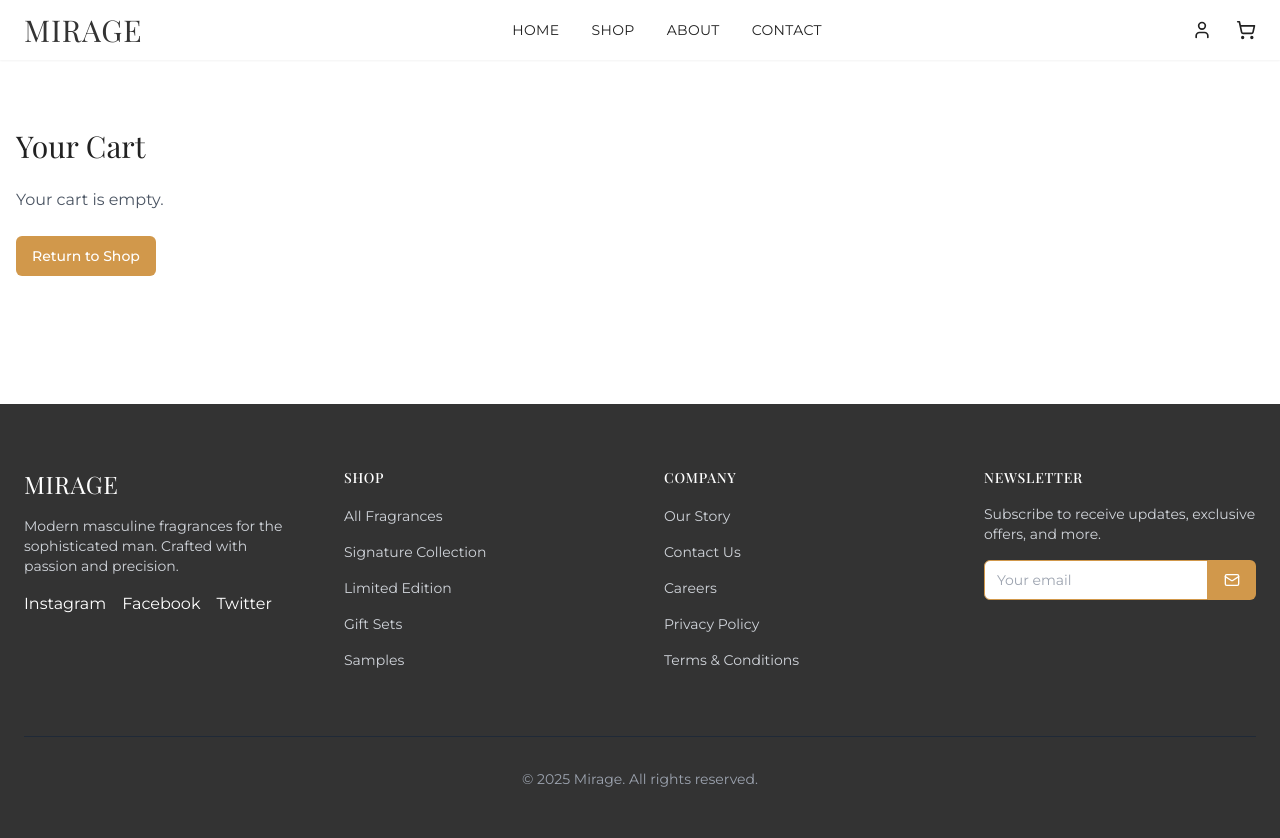
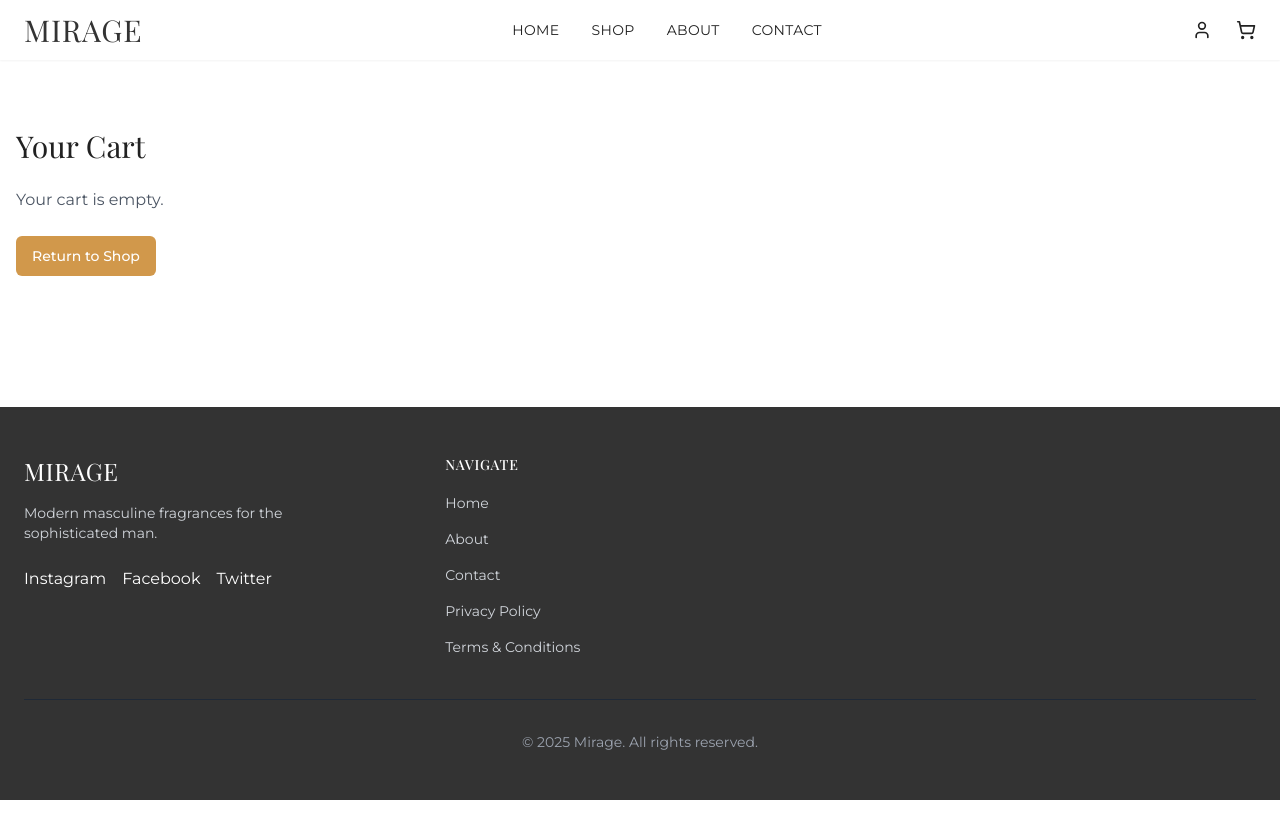
Before and after one commit to AliMohamed-SE/mirage-perfumes, a React (Vite) app: page /cart in a window 1280 px wide. Shown: the top 838 px of the page. After the commit the page ends 800 px from the top, so only its background shows below. Built offline with nearby package versions, Linux system fonts and the light colour scheme.

Commit message:
Remove newsletter and update footer
Remove newsletter functionality and update footer links. Add privacy policy and terms & conditions pages.

```diff
--- a/src/App.tsx
+++ b/src/App.tsx
@@ -1,4 +1,3 @@
-
 import { Toaster } from "@/components/ui/toaster";
 import { Toaster as Sonner } from "@/components/ui/sonner";
 import { TooltipProvider } from "@/components/ui/tooltip";
@@ -15,6 +14,8 @@ import ProfilePage from "./pages/Profile";
 import CartPage from "./pages/Cart";
 import { UserProvider } from "@/hooks/useUser";
 import { CartProvider } from "@/hooks/useCart";
+import PrivacyPolicy from "./pages/PrivacyPolicy";
+import TermsConditions from "./pages/TermsConditions";
 
 const queryClient = new QueryClient();
 
@@ -35,6 +36,8 @@ const App = () => (
               <Route path="/auth" element={<AuthPage />} />
               <Route path="/profile" element={<ProfilePage />} />
               <Route path="/cart" element={<CartPage />} />
+              <Route path="/privacy-policy" element={<PrivacyPolicy />} />
+              <Route path="/terms-conditions" element={<TermsConditions />} />
               <Route path="*" element={<NotFound />} />
             </Routes>
           </BrowserRouter>
--- a/src/components/home/Newsletter.tsx
+++ b/src/components/home/Newsletter.tsx
@@ -1,48 +1,19 @@
 
-import { Button } from "@/components/ui/button";
-import { Input } from "@/components/ui/input";
-import { useState } from "react";
-import { toast } from "sonner";
+// Newsletter section removed as requested – now only displays a simple join message
 
 const Newsletter = () => {
-  const [email, setEmail] = useState("");
-
-  const handleSubmit = (e: React.FormEvent) => {
-    e.preventDefault();
-    if (email) {
-      toast.success("Thank you for subscribing to our newsletter");
-      setEmail("");
-    }
-  };
-
   return (
     <section className="py-24 bg-mirage-gray">
       <div className="container mx-auto px-4 md:px-6">
         <div className="max-w-3xl mx-auto text-center">
           <h2 className="font-serif text-3xl md:text-4xl mb-4">Join the Mirage Community</h2>
-          <p className="text-gray-600 mb-8">
-            Subscribe to receive exclusive offers, early access to new releases, and insights into the art of fragrance.
+          <p className="text-gray-600 mb-3">
+            Get exclusive offers, early access to new releases, and insights into the art of fragrance by staying tuned with us.
           </p>
-
-          <form onSubmit={handleSubmit} className="flex flex-col sm:flex-row gap-3 max-w-md mx-auto">
-            <Input
-              type="email"
-              placeholder="Your email address"
-              className="flex-grow"
-              value={email}
-              onChange={(e) => setEmail(e.target.value)}
-              required
-            />
-            <Button
-              type="submit"
-              className="bg-mirage-charcoal hover:bg-mirage-charcoal/90 text-white sm:flex-shrink-0"
-            >
-              Subscribe
-            </Button>
-          </form>
-
           <p className="text-gray-500 text-sm mt-4">
-            By subscribing, you agree to our Privacy Policy and consent to receive updates from Mirage.
+            We respect your privacy.
+            <br />
+            For more, please see our <a href="/privacy-policy" className="underline hover:text-mirage-bronze">Privacy Policy</a>.
           </p>
         </div>
       </div>
--- a/src/components/layout/Footer.tsx
+++ b/src/components/layout/Footer.tsx
@@ -1,117 +1,71 @@
 
 import { Link } from "react-router-dom";
-import { Mail } from "lucide-react";
-import { Button } from "@/components/ui/button";
-import { Input } from "@/components/ui/input";
-import { useState } from "react";
-import { toast } from "sonner";
 
 const Footer = () => {
-  const [email, setEmail] = useState("");
-
-  const handleSubscribe = (e: React.FormEvent) => {
-    e.preventDefault();
-    if (email) {
-      toast.success("Thank you for subscribing to our newsletter.");
-      setEmail("");
-    }
-  };
-
   return (
-    <footer className="bg-mirage-charcoal text-white py-16">
+    <footer className="bg-mirage-charcoal text-white py-12">
       <div className="container mx-auto px-4 md:px-6">
-        <div className="grid grid-cols-1 md:grid-cols-2 lg:grid-cols-4 gap-12">
+        <div className="grid grid-cols-1 md:grid-cols-3 gap-8">
           {/* Brand Section */}
-          <div className="space-y-4">
+          <div>
             <h3 className="text-2xl font-serif tracking-wide">MIRAGE</h3>
             <p className="text-sm text-gray-300 mt-4 max-w-xs">
-              Modern masculine fragrances for the sophisticated man. Crafted with passion and precision.
+              Modern masculine fragrances for the sophisticated man.
             </p>
             <div className="flex space-x-4 mt-6">
-              <a href="https://instagram.com" target="_blank" rel="noopener noreferrer" className="hover:text-mirage-bronze luxury-transition">
+              <a
+                href="https://instagram.com"
+                target="_blank"
+                rel="noopener noreferrer"
+                className="hover:text-mirage-bronze transition-colors"
+              >
                 Instagram
               </a>
-              <a href="https://facebook.com" target="_blank" rel="noopener noreferrer" className="hover:text-mirage-bronze luxury-transition">
+              <a
+                href="https://facebook.com"
+                target="_blank"
+                rel="noopener noreferrer"
+                className="hover:text-mirage-bronze transition-colors"
+              >
                 Facebook
               </a>
-              <a href="https://twitter.com" target="_blank" rel="noopener noreferrer" className="hover:text-mirage-bronze luxury-transition">
+              <a
+                href="https://twitter.com"
+                target="_blank"
+                rel="noopener noreferrer"
+                className="hover:text-mirage-bronze transition-colors"
+              >
                 Twitter
               </a>
             </div>
           </div>
 
-          {/* Shop Links */}
-          <div className="space-y-4">
-            <h4 className="text-sm font-medium uppercase tracking-wider">Shop</h4>
+          {/* Navigation Links */}
+          <div>
+            <h4 className="text-sm font-medium uppercase tracking-wider mb-4">Navigate</h4>
             <ul className="space-y-3 text-gray-300">
               <li>
-                <Link to="/shop" className="text-sm hover:text-mirage-bronze luxury-transition">All Fragrances</Link>
+                <Link to="/" className="text-sm hover:text-mirage-bronze transition-colors">Home</Link>
               </li>
               <li>
-                <Link to="/collections/signature" className="text-sm hover:text-mirage-bronze luxury-transition">Signature Collection</Link>
+                <Link to="/about" className="text-sm hover:text-mirage-bronze transition-colors">About</Link>
               </li>
               <li>
-                <Link to="/collections/limited" className="text-sm hover:text-mirage-bronze luxury-transition">Limited Edition</Link>
+                <Link to="/contact" className="text-sm hover:text-mirage-bronze transition-colors">Contact</Link>
               </li>
               <li>
-                <Link to="/gift-sets" className="text-sm hover:text-mirage-bronze luxury-transition">Gift Sets</Link>
+                <Link to="/privacy-policy" className="text-sm hover:text-mirage-bronze transition-colors">Privacy Policy</Link>
               </li>
               <li>
-                <Link to="/samples" className="text-sm hover:text-mirage-bronze luxury-transition">Samples</Link>
+                <Link to="/terms-conditions" className="text-sm hover:text-mirage-bronze transition-colors">Terms &amp; Conditions</Link>
               </li>
             </ul>
           </div>
 
-          {/* Company Links */}
-          <div className="space-y-4">
-            <h4 className="text-sm font-medium uppercase tracking-wider">Company</h4>
-            <ul className="space-y-3 text-gray-300">
-              <li>
-                <Link to="/about" className="text-sm hover:text-mirage-bronze luxury-transition">Our Story</Link>
-              </li>
-              <li>
-                <Link to="/contact" className="text-sm hover:text-mirage-bronze luxury-transition">Contact Us</Link>
-              </li>
-              <li>
-                <Link to="/careers" className="text-sm hover:text-mirage-bronze luxury-transition">Careers</Link>
-              </li>
-              <li>
-                <Link to="/privacy-policy" className="text-sm hover:text-mirage-bronze luxury-transition">Privacy Policy</Link>
-              </li>
-              <li>
-                <Link to="/terms-conditions" className="text-sm hover:text-mirage-bronze luxury-transition">Terms & Conditions</Link>
-              </li>
-            </ul>
-          </div>
-
-          {/* Newsletter */}
-          <div className="space-y-4">
-            <h4 className="text-sm font-medium uppercase tracking-wider">Newsletter</h4>
-            <p className="text-sm text-gray-300">
-              Subscribe to receive updates, exclusive offers, and more.
-            </p>
-            <form onSubmit={handleSubscribe} className="mt-4 space-y-3">
-              <div className="flex">
-                <Input
-                  type="email"
-                  placeholder="Your email"
-                  className="bg-mirage-dark border-mirage-bronze text-white placeholder:text-gray-400 rounded-r-none focus:ring-mirage-bronze"
-                  value={email}
-                  onChange={(e) => setEmail(e.target.value)}
-                  required
-                />
-                <Button
-                  type="submit"
-                  className="bg-mirage-bronze hover:bg-mirage-bronze/90 text-white rounded-l-none"
-                >
-                  <Mail size={16} />
-                </Button>
-              </div>
-            </form>
-          </div>
+          {/* Empty (could place future info) */}
+          <div />
         </div>
-
-        <div className="mt-16 pt-8 border-t border-gray-800 text-center text-sm text-gray-400">
+        <div className="mt-10 pt-8 border-t border-gray-800 text-center text-sm text-gray-400">
           <p>&copy; {new Date().getFullYear()} Mirage. All rights reserved.</p>
         </div>
       </div>
--- /dev/null
+++ b/src/pages/PrivacyPolicy.tsx
@@ -0,0 +1,30 @@
+
+import Layout from "@/components/layout/Layout";
+
+const PrivacyPolicy = () => (
+  <Layout>
+    <div className="container mx-auto max-w-3xl px-4 py-16 min-h-[60vh]">
+      <h1 className="text-3xl font-serif mb-6">Privacy Policy</h1>
+      <p className="mb-6">
+        Mirage values your privacy. This Privacy Policy describes how we collect, use, and safeguard your information when you use our website.
+      </p>
+      <h2 className="text-lg font-semibold mt-8 mb-2">Information We Collect</h2>
+      <ul className="list-disc pl-6 mb-6">
+        <li>Personal information you provide (such as name, email, address, etc.).</li>
+        <li>Basic analytics and website usage data.</li>
+      </ul>
+      <h2 className="text-lg font-semibold mt-8 mb-2">How We Use Your Information</h2>
+      <ul className="list-disc pl-6 mb-6">
+        <li>To fulfill and manage your orders.</li>
+        <li>To provide customer service and support.</li>
+        <li>To send updates or marketing communications, if you consent.</li>
+      </ul>
+      <h2 className="text-lg font-semibold mt-8 mb-2">Contact Us</h2>
+      <p>
+        If you have any questions or concerns regarding this Privacy Policy, please contact us via the <a href="/contact" className="underline hover:text-mirage-bronze">Contact</a> page.
+      </p>
+    </div>
+  </Layout>
+);
+
+export default PrivacyPolicy;
--- /dev/null
+++ b/src/pages/TermsConditions.tsx
@@ -0,0 +1,28 @@
+
+import Layout from "@/components/layout/Layout";
+
+const TermsConditions = () => (
+  <Layout>
+    <div className="container mx-auto max-w-3xl px-4 py-16 min-h-[60vh]">
+      <h1 className="text-3xl font-serif mb-6">Terms &amp; Conditions</h1>
+      <p className="mb-6">
+        These Terms &amp; Conditions govern your use of the Mirage website and services. By accessing or using our site, you agree to these terms.
+      </p>
+      <h2 className="text-lg font-semibold mt-8 mb-2">Use of the Site</h2>
+      <ul className="list-disc pl-6 mb-6">
+        <li>Our products are for personal use only. Reproduction or resale is not permitted.</li>
+        <li>You agree to provide accurate information during your purchase and account creation.</li>
+      </ul>
+      <h2 className="text-lg font-semibold mt-8 mb-2">Intellectual Property</h2>
+      <p className="mb-6">
+        All content on this site, including text, images, and branding, is property of Mirage and may not be used without permission.
+      </p>
+      <h2 className="text-lg font-semibold mt-8 mb-2">Contact</h2>
+      <p>
+        Questions? Please reach out to us via the <a href="/contact" className="underline hover:text-mirage-bronze">Contact</a> page.
+      </p>
+    </div>
+  </Layout>
+);
+
+export default TermsConditions;
```
